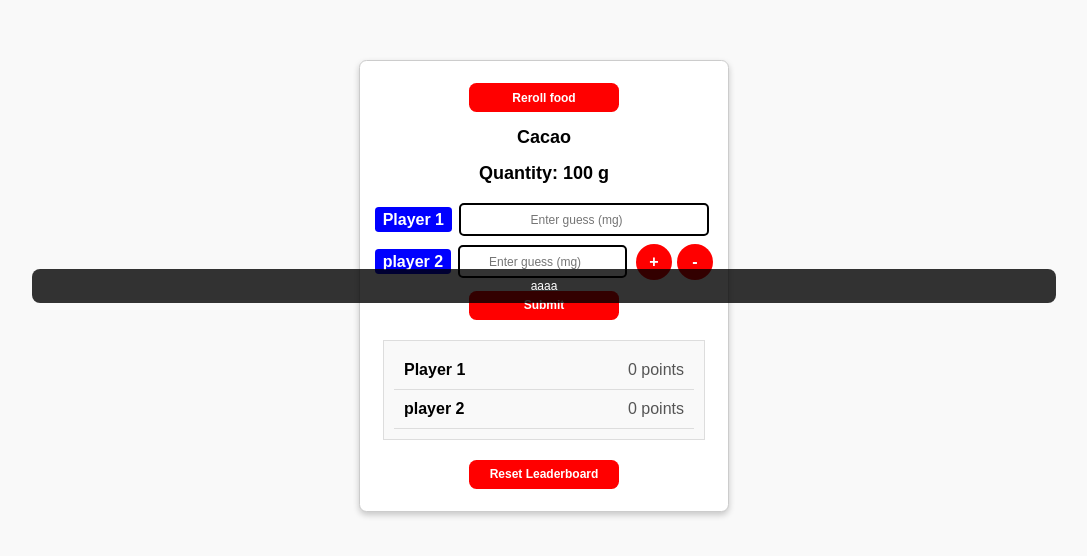
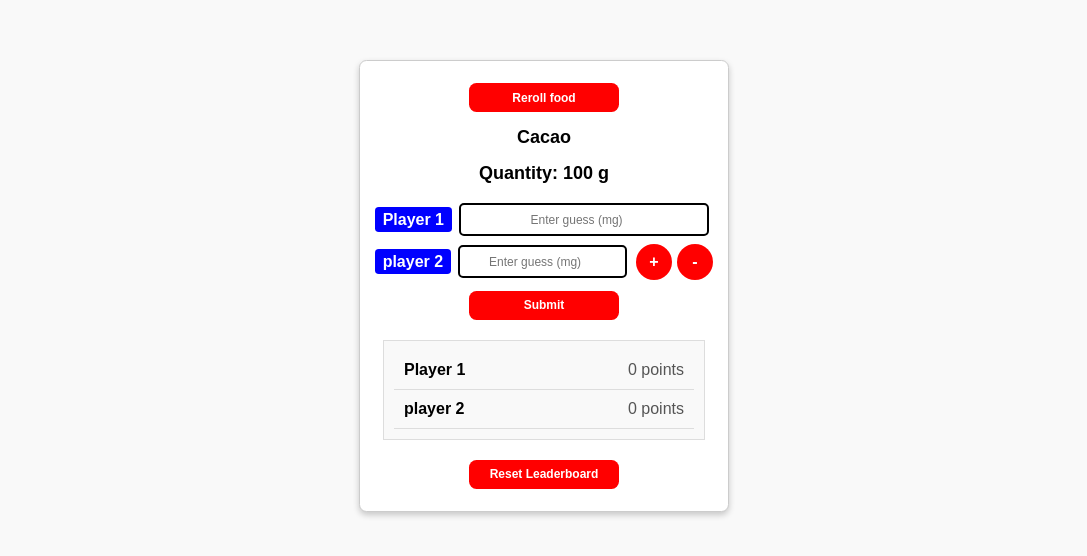
Before and after one commit to Mango-247/oxalate-quiz, a plain HTML site: page index.html in a window 1280 px wide. Shown: the part 114-670 px from the top of the page, without its empty margins (96-1183 px from the left). Drawn offline with Linux system fonts and the light colour scheme.

Commit message:
Update index.html

```diff
--- a/index.html
+++ b/index.html
@@ -8,7 +8,6 @@
 </head>
 <body>
     <div class="container">
-        <div id="debug-console" style="position: fixed; top: 50%; left: 50%; transform: translate(-50%, -50%); width: 80%; max-height: 50%; overflow-y: auto; background: rgba(0, 0, 0, 0.8); color: white; font-size: 12px; padding: 10px; box-sizing: border-box; z-index: 9999; border-radius: 8px;">aaaa</div>
         <button id="reroll" class="reroll-button">Reroll food</button>
         <div id="food-name" class="food-name"></div>
         <div id="quantity" class="quantity"></div>
```
